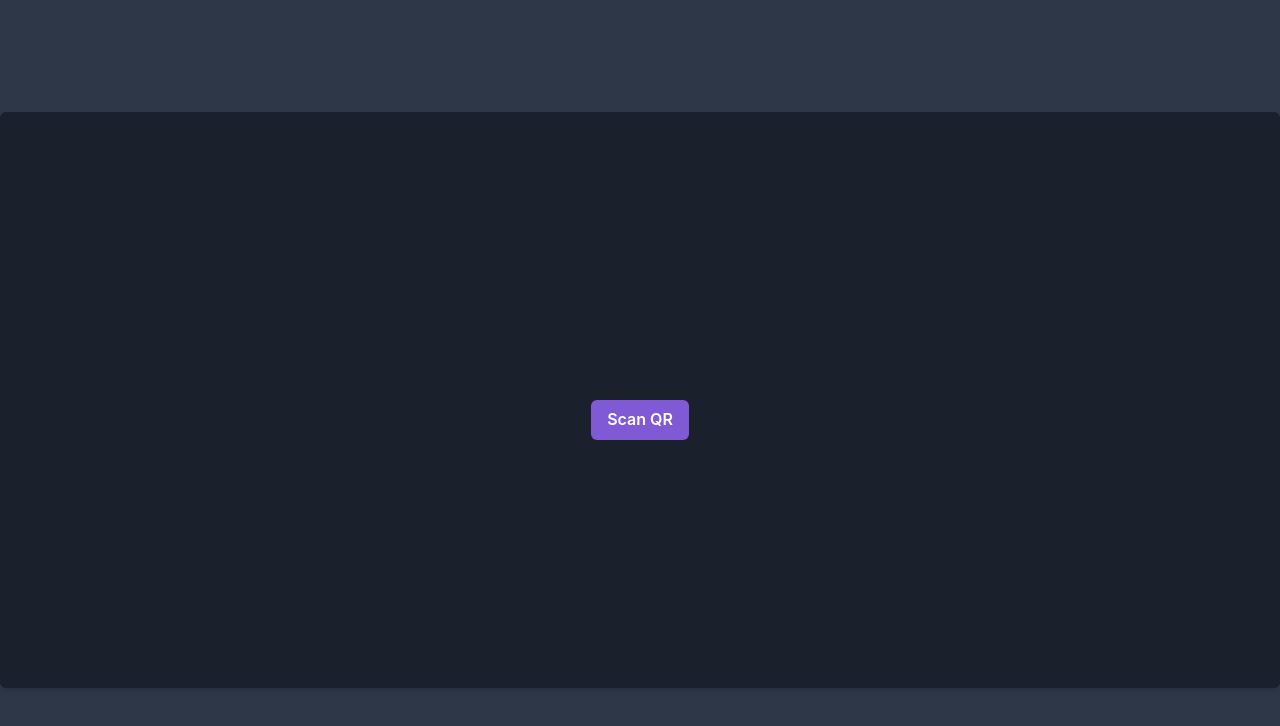
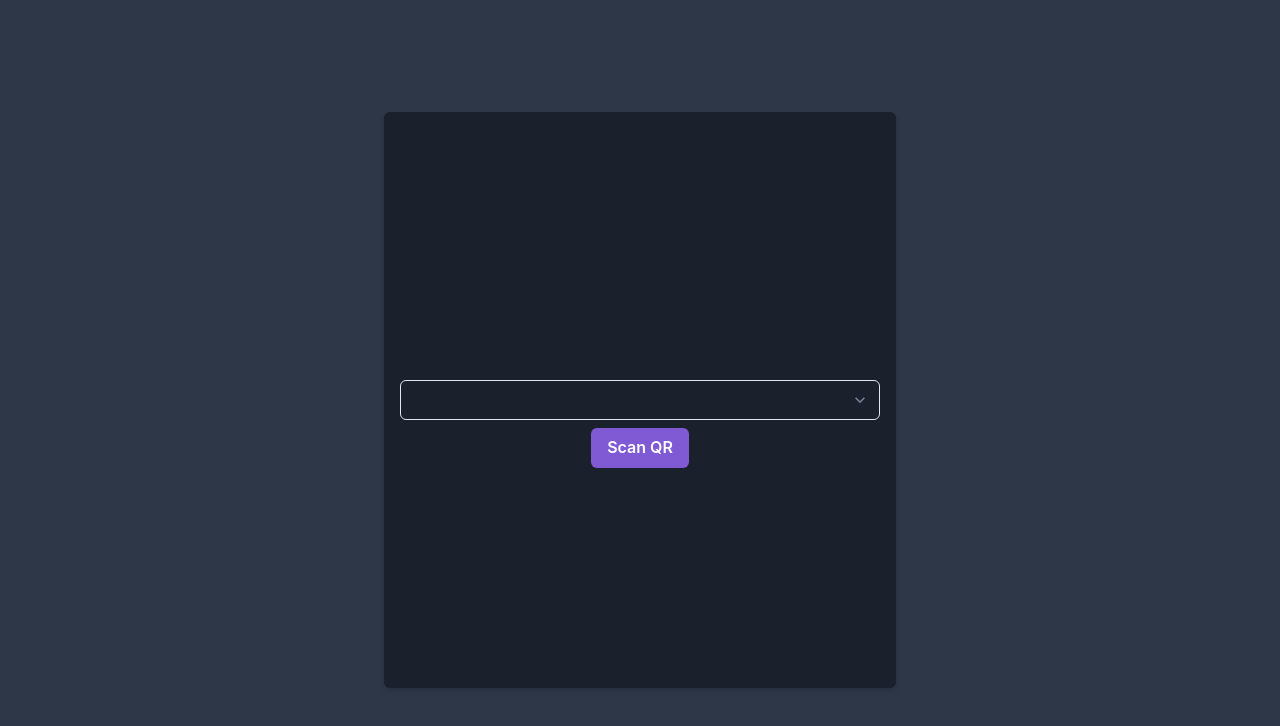
Before and after one commit to NoxturneDev/qrcode-generator-scanner, a React (Create React App) app: page /scan in a window 1280 px wide. Shown: the top 726 px of the page. Built offline with nearby package versions, Linux system fonts and the light colour scheme.

Commit message:
multiple cam detection

```diff
--- a/src/components/Scan.js
+++ b/src/components/Scan.js
@@ -5,7 +5,9 @@ import {
     Button,
     ButtonGroup,
     Flex,
-    Box
+    Box,
+    Text,
+    Select
 
 } from '@chakra-ui/react'
 import customToast from './Toast'
@@ -13,11 +15,16 @@ import Result from './Result'
 
 function Scan() {
 
+    const [scanner, setScanner] = useState()
     const [scanned, setScanned] = useState(false)
     const [scanning, setScanning] = useState(false)
+    const [camera, setCamera] = useState([])
+    const [data, setData] = useState({})
+
     const scannerRef = useRef()
+    const cameras = []
 
-    const [data, setData] = useState({})
+    const config = { fps: 10, qrbox: { width: 250, height: 250 } };
 
     let html5QrCode
 
@@ -39,26 +46,28 @@ function Scan() {
         console.warn(`Code scan error = ${error}`);
     }
 
-    const scanQr = () => {
-        // const reader = document.createElement('div')
-        // reader.id = "reader"
-
-        // document.getElementById('wrapper').appendChild(reader)
+    const initScan = () => {
 
         html5QrCode = new Html5Qrcode("reader")
 
-        const config = { fps: 10, qrbox: { width: 250, height: 250 } };
+        setScanner(html5QrCode)
+
         const cameraId = Html5Qrcode.getCameras()
 
         cameraId.then(devices => {
+            console.log(devices)
+
             if (devices && devices.length) {
+                cameras.push([...devices])
+                setCamera(cameras[0])
+
                 const id = devices[0].id;
 
                 startScan(id, config)
             }
+        }).catch(err => {
 
-        }).catch(err => {
-            // TOAST ERROR HERE
+            customToast('error', err)
             console.error(err)
         });
 
@@ -66,8 +75,22 @@ function Scan() {
 
     const stopScan = () => {
 
-        // !NOT WORKING BCS UNDEFINED
-        html5QrCode.stop()
+        console.log(camera)
+        setScanning(false)
+        scanner.stop()
+
+    }
+
+    const changeCamera = (id, config, currentScan) => {
+
+        // currentScan.stop()
+        scanner.stop()
+        scanner.start(id, config, onScanSuccess, onScanFailure)
+            .catch(err => {
+
+                console.log(err)
+
+            })
 
     }
 
@@ -83,12 +106,6 @@ function Scan() {
             });
     }
 
-    // useEffect(() => {
-
-    //     html5QrCode = new Html5Qrcode(scannerRef.current.id);
-
-    // }, [data])
-
     return (
         <>
 
@@ -102,7 +119,7 @@ function Scan() {
 
                 <Flex
                     flexDir={'column'}
-                    w={'full'}
+                    w={{ sm: '100vw', md: "lg" }}
                     h={'xl'}
                     borderRadius={'md'}
                     boxShadow={'md'}
@@ -113,11 +130,9 @@ function Scan() {
                     position={'relative'}>
 
                     <Flex id="wrapper"
-                        zIndex={'sticky'}
                         p={5}
                         // position={{ base: 'absolute', md: 'fixed' }}
-                        // w={{ base: '100vw', md: 'md' }}
-                        // h={{ base: '100vh', md: 'lg' }}
+                        w={{ base: '100%', md: 'md' }}
                         pointerEvents={'none'}
                         justifyContent={'center'}
                         alignItems={'center'}>
@@ -125,13 +140,26 @@ function Scan() {
                         <Box id="reader"
                             w={{ base: '100vw', md: 'md' }}
                             // h={{ base: '100vh', md: 'md' }}
-                            ref={scannerRef} ></Box>
+                            ref={scannerRef}>
+                        </Box>
 
                     </Flex>
 
+
+                    <Select color={'gray.500'} bgColor={'gray.800'} m={2}
+                        onChange={e => {
+                            changeCamera(e.target.value, config)
+                        }}>
+                        {camera.length < 0 ? '' : camera.map(cam => {
+                            return <option key={cam.id} id={cam.id} value={cam.id}>{cam.label}</option>
+                        })}
+                    </Select>
+
+
+
                     <ButtonGroup>
                         <Flex gap={4}>
-                            <Button colorScheme='purple' onClick={scanQr}>Scan QR</Button>
+                            <Button colorScheme='purple' onClick={initScan}>Scan QR</Button>
                             <Button colorScheme='purple' onClick={stopScan}
                                 hidden={scanning ? false : true}>STOP SCAN</Button>
                         </Flex>
```
